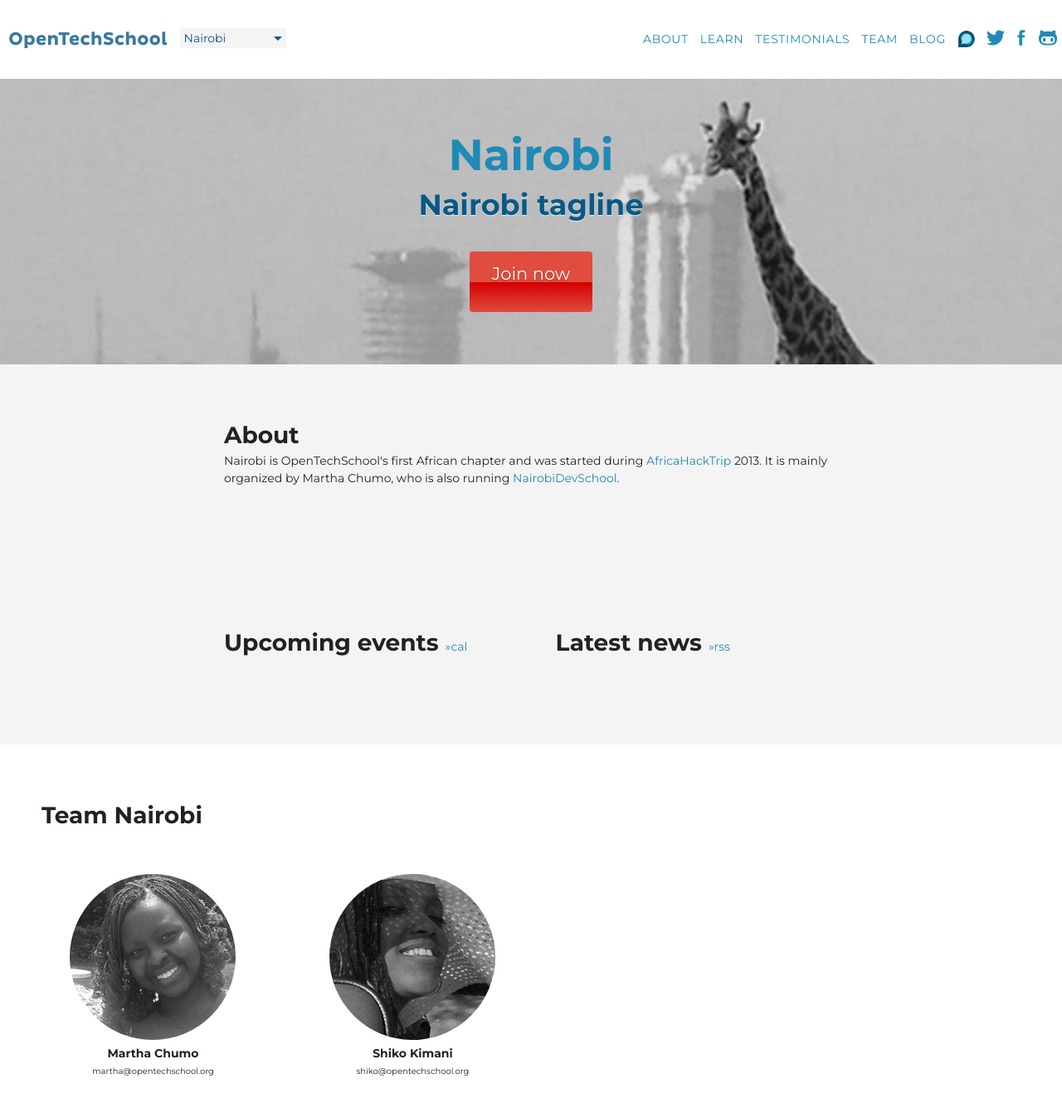
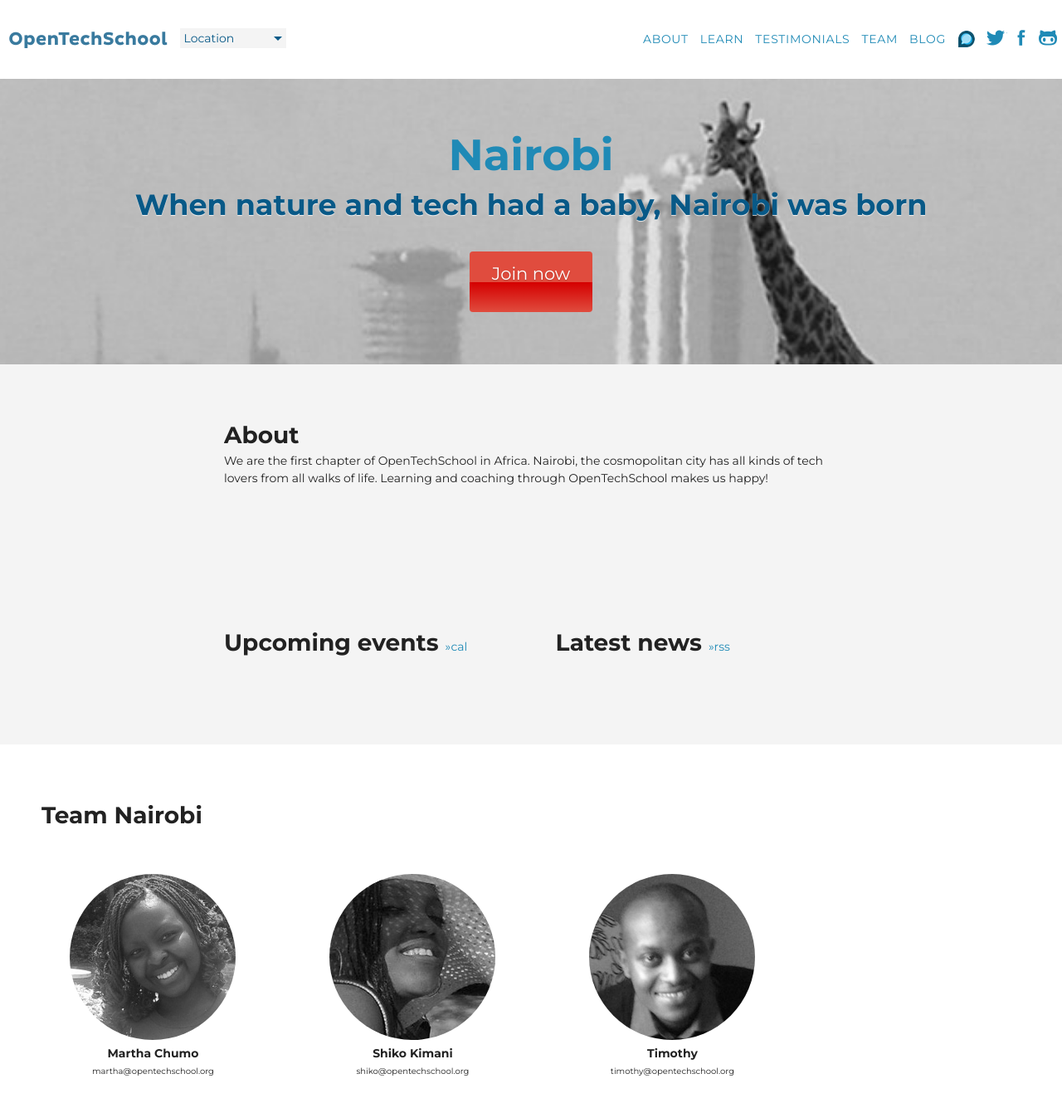
Before and after one commit to OpenTechSchool/www.opentechschool.org, a Jekyll site: the page built from nairobi/index.md, in a window 1280 px wide and 1400 px high. Shown: the top 1335 px of the window at 83% size. Built offline with Jekyll 4.4.1, drawn with Linux system fonts in a browser that asks for light colours; nearby versions of some CDN libraries.

Commit message:
use city_new template for nairobi

```diff
--- a/_config.yml
+++ b/_config.yml
@@ -20,3 +20,13 @@
     - name: Lilly Ryan
       email: lilly@opentechschool.org
       img: lilly.jpg
+  Nairobi:
+    - name: Martha Chumo
+      email: martha@opentechschool.org
+      img: martha.jpg
+    - name: Shiko Kimani
+      email: shiko@opentechschool.org
+      img: shiko.jpg
+    - name: Timothy
+      email: timothy@opentechschool.org
+      img: timothy.jpg
--- a/_layouts/city_new.html
+++ b/_layouts/city_new.html
@@ -84,7 +84,7 @@
 
 <section class="bg_full bg_full_white">
   <div class="container container_wide">
-    <h2 class="team_title">Team Melbourne</h2>
+    <h2 class="team_title">Team {{page.title}}</h2>
     <ul class="float_list float_list_4 team_list">
       {% for member in site.members[page.title] %}
       <li class="member">
--- a/nairobi/index.md
+++ b/nairobi/index.md
@@ -1,29 +1,12 @@
 ---
-layout: city
+layout: city_new
 title: Nairobi
 class: "nairobi"
-tagline: "Nairobi tagline"
+tagline: "When nature and tech had a baby, Nairobi was born"
 rss_feed: nairobi
 meetupcom_group: OpenTechSchool-Nairobi
-about: "Nairobi is OpenTechSchool's first African chapter and was started during <a href='http://africahacktrip.org/'>AfricaHackTrip</a> 2013. It is mainly organized by Martha Chumo, who is also running <a href='http://nairobidevschool.org'>NairobiDevSchool</a>."
 ---
 
+## About
 
-<h2 style="margin: 0 0 50px 50px;">Team Nairobi</h2>
-
-
-<ul class="float_list float_list_4 team_list">
-
-  <li class="member">
-    <img src="/images/team/martha.jpg">
-    <h3>Martha Chumo</h3>
-    <p>martha@opentechschool.org</p>
-  </li>
-
-  <li class="member">
-    <img src="/images/team/shiko.jpg">
-    <h3>Shiko Kimani</h3>
-    <p>shiko@opentechschool.org</p>
-  </li>
-
-</ul>
+We are the first chapter of OpenTechSchool in Africa. Nairobi, the cosmopolitan city has all kinds of tech lovers from all walks of life. Learning and coaching through OpenTechSchool makes us happy!
```
Also changed, not shown: images/team/timothy.jpg (added).
